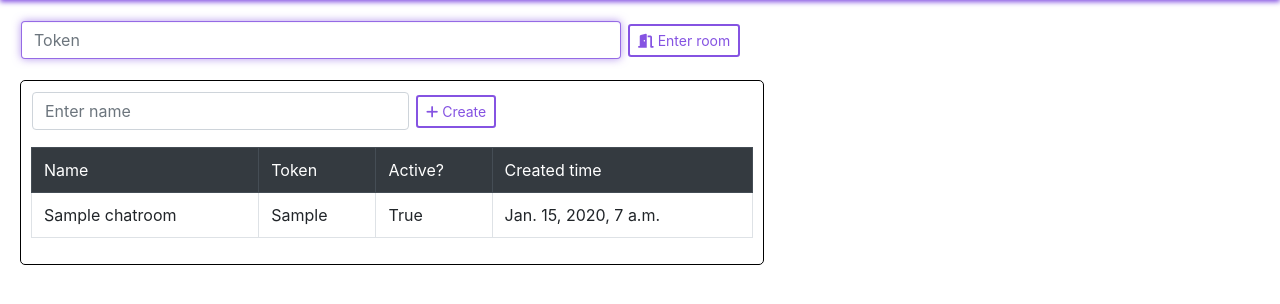
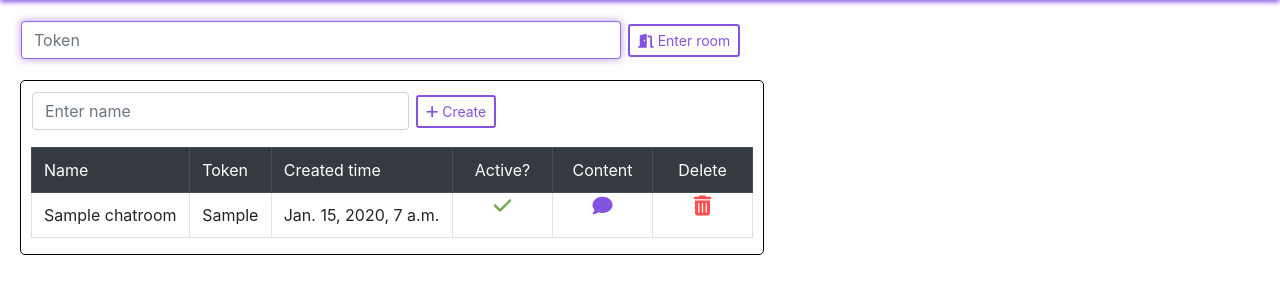
Before and after one commit to mmanfro/djinn, a Django app: page /chat/ in a window 1280 px wide. Shown: the part 76-380 px from the top of the page. Run offline with Django 3.2, Linux system fonts and the light colour scheme; a user stored in the database is signed in; tables that the repository leaves empty hold one stand-in row (values such as "Sample post"); some libraries are stand-ins or nearby versions.

Commit message:
Chat 100%, missing retrieve log and delete

```diff
--- a/djinn/chat/templates/chat/index.html
+++ b/djinn/chat/templates/chat/index.html
@@ -20,7 +20,7 @@
 		</table>
 	</div>
 	{% if user.is_staff %}
-	    <div id="chat-admin" style="width: 60%; margin-top: 20px; padding: 10px; border: 1px solid #000; border-radius: 5px">
+	    <div id="chat-admin" style="width: 60%; margin-top: 20px; padding: 10px 10px 0 10px; border: 1px solid #000; border-radius: 5px">
 		    <form method="POST">
     		{% csrf_token %}
 			    <table>
@@ -38,15 +38,33 @@
 		    	<tr class="thead-dark">
 		    		<th scope="col">Name</th>
 		    		<th scope="col">Token</th>
-		    		<th scope="col">Active?</th>
 		    		<th scope="col">Created time</th>
+		    		<th scope="col" style="text-align: center">Active?</th>
+		    		<th scope="col" style="text-align: center">Content</th>
+		    		<th scope="col" style="text-align: center">Delete</th>
 		    	</tr>
 		    	{% for chat in chat_list %}
 		    		<tr>
-		    			<td>{{ chat.name }}
-		    			<td>{{ chat.token }}
-		    			<td>{{ chat.is_active }}
-		    			<td>{{ chat.time_created }}
+		    			<td>{{ chat.name }}</td>
+		    			<td>{{ chat.token }}</td>
+		    			<td>{{ chat.time_created }}</td>
+		    			<td style="text-align: center; width: 100px">
+		    				{% if chat.is_active %}
+		    					<i style="color: #70ac5c" class="fas fa-check fa-lg"></i>
+		    				{% else %}
+		    					<i style="color: #e86434" class="fas fa-times fa-lg"></i>
+		    				{% endif %}
+		    			</td>
+		    			<td style="text-align: center; width: 100px">
+		    				{% if chat.content %}
+			    				<div onclick="open_log()" style="cursor: pointer"><i class="fas fa-comment fa-lg" style="color: #8553e2"></i></div>
+			    			{% else %}
+			    				<i class="fas fa-comment-slash fa-lg" style="color: #85888c"></i>
+			    			{% endif %}
+			    		</td>
+			    		<td style="text-align: center; width: 100px">
+			    			<div onclick="delete_chat({{ chat.id }})" style="cursor: pointer"><i class="fas fa-trash-alt fa-lg" style="color: #ff4d4d"></i></div>
+			    		</td>
 		    		</tr>
 		    	{% endfor %}
 		    </table>
--- a/djinn/chat/views.py
+++ b/djinn/chat/views.py
@@ -4,6 +4,7 @@ from django.http.response import JsonResponse
 import ntpath
 from chat.models import ChatRoom
 from inc_mgmt.views import chat_index
+import os
 
 
 def index(request):
@@ -37,7 +38,7 @@ def save_chat(request):
     with open('content.html', 'w+') as output:
         output.write(str(content))
         chatroom.content.save('content.html', output, save=False)
-        output.delete()
+    os.remove(output.name)
     chatroom.is_active = False
     chatroom.save()
 
--- a/djinn/djinn/settings.py
+++ b/djinn/djinn/settings.py
@@ -173,7 +173,8 @@ CHANNEL_LAYERS = {
     "default": {
         "BACKEND": "channels_redis.core.RedisChannelLayer",
         "CONFIG": {
-            "hosts": [("192.168.56.101", 6379)],
+#             "hosts": [("192.168.56.101", 6379)],
+            "hosts": [("redis://:jQvECaFQwuYm8ku+8Zf+N8L95V35jmSyDv70A7YLdw8=@djinn.redis.cache.windows.net:6379")],
         },
     },
 }
--- a/djinn/inc_mgmt/views.py
+++ b/djinn/inc_mgmt/views.py
@@ -248,7 +248,7 @@ def chat_index(request):
         chat = ChatRoom(name=name, created_by=created_by, token=token)
         chat.save()
 
-    chat_list = ChatRoom.objects.all().order_by('-time_created')
+    chat_list = ChatRoom.objects.all().filter(created_by=request.user).order_by('-time_created')
     context = {'chat_list': chat_list}
 
     return render(request, 'inc_mgmt/chat/index.html', context)
```
Also changed, not shown: djinn/media/chat/45YG1223Q/content.html (added, +16 -0 lines), djinn/media/chat/45YG1223Q/p9DB3S.jpg (added), 1 other file.
